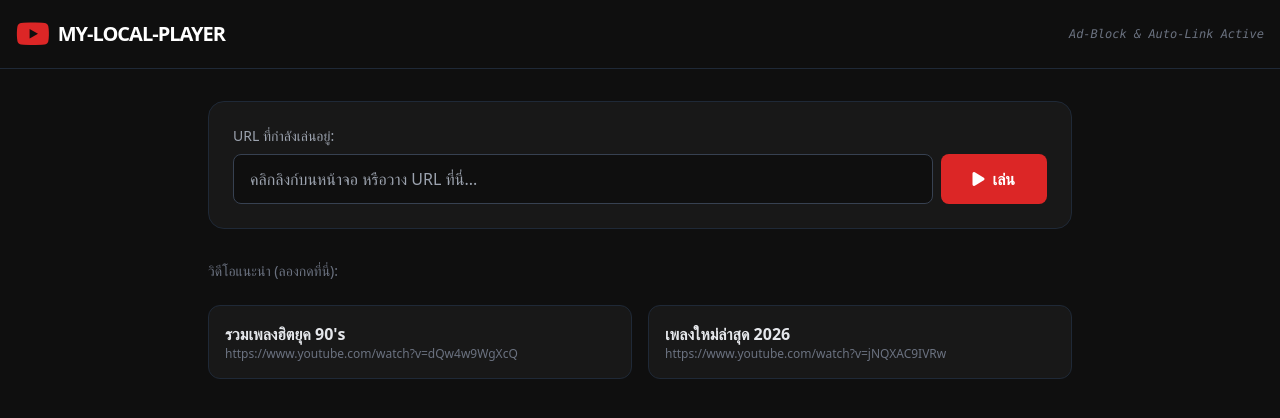
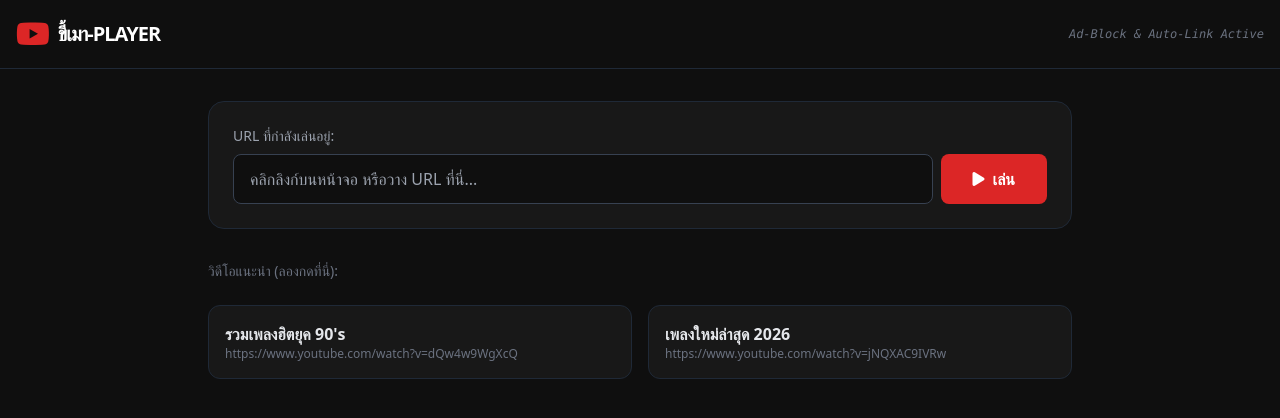
Before and after one commit to Rittha/Mytube, a plain HTML site: page index.html in a window 1280 px wide. Drawn offline with nearby package versions, Linux system fonts and the light colour scheme.

```diff
--- a/index.html
+++ b/index.html
@@ -18,7 +18,7 @@
     <nav class="p-4 border-b border-gray-800 flex justify-between items-center bg-[#0f0f0f] sticky top-0 z-50">
         <div class="flex items-center gap-2">
             <i class="fa-brands fa-youtube text-red-600 text-3xl"></i>
-            <span class="text-xl font-bold tracking-tighter">MY-LOCAL-PLAYER</span>
+            <span class="text-xl font-bold tracking-tighter">ขี้เมา-PLAYER</span>
         </div>
         <div class="text-xs text-gray-500 font-mono italic">Ad-Block & Auto-Link Active</div>
     </nav>
```
